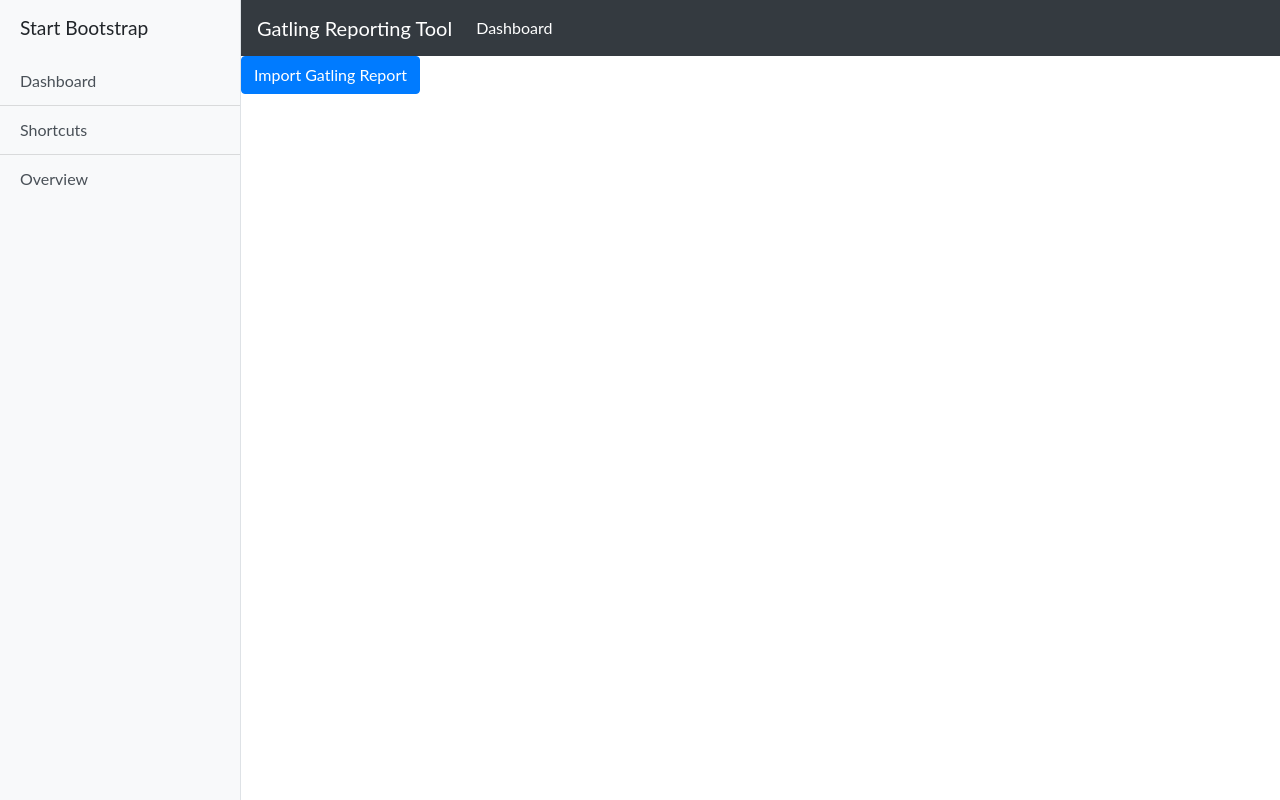
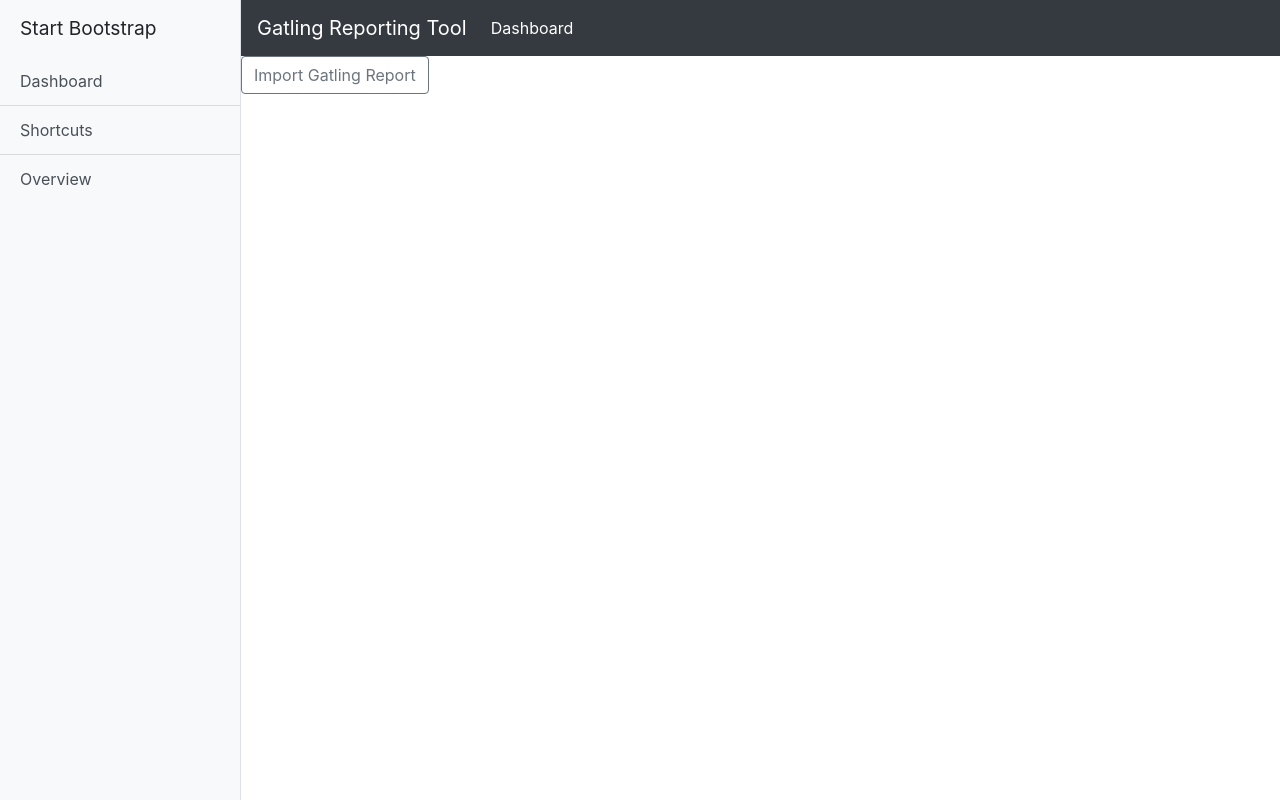
Before and after one commit to francislainy/gatling_tool, a React (Create React App) app: page / in a window 1280 px wide. Built offline with nearby package versions, Linux system fonts and the light colour scheme; no server answers.

Commit message:
Delete more unused code

```diff
--- a/src/components/Content.js
+++ b/src/components/Content.js
@@ -1,8 +1,9 @@
 import React, {useEffect, useState} from 'react';
-import ToolDataService from "../api/ToolDataService";
 import Button from "react-bootstrap/Button";
 import Popup from "./Popup";
 import MainTable from "./MainTable";
+import ToolDataService from "../api/ToolDataService";
+import Modal from "react-bootstrap/Modal";
 
 function Content() {
     const [show, setShow] = useState(false);
@@ -64,7 +65,7 @@ function Content() {
                                 </ul>
                             </div>
                         </nav>
-                        <Button variant="primary" onClick={handleShow}>Import Gatling Report</Button>
+                        <Button variant="outline-secondary" onClick={handleShow}>Import Gatling Report</Button>
                         <Popup show={show} onHide={handleClose}/>
                         {/*if at least one item we can try and populate the table..*/}
                         {dataTableObj !== undefined && dataTableObj.table_items[0] !== undefined &&
--- a/src/components/Popup.js
+++ b/src/components/Popup.js
@@ -39,7 +39,7 @@ const Popup = (props) => {
         return [res, callAPI];
     }
 
-    const [resp, apiMethod] = useFetchData({payload: {"category_name": `${input}`}});
+    const [resp, addCategory] = useFetchData({payload: {"category_name": `${input}`}});
 
     const handleChange = (e) => {
 
@@ -53,21 +53,17 @@ const Popup = (props) => {
                 <Modal.Title>Select Gatling Report Folder {data.categories[0]}</Modal.Title>
             </Modal.Header>
             <Modal.Body>
-
                 <FileDialogue/>
-
                 <select style={{width: "100%"}}>Report Category
                     {data.categories.map((item, i) => {
                         return <option>{item}</option>
                     })}
                 </select>
-
+                <input type="text" onChange={handleChange}/>
                 <button onClick={() => {
-                    apiMethod()
-                }} type="button">Submit data
+                    addCategory()
+                }} type="button">+
                 </button>
-
-                <input type="text" onChange={handleChange}/>
             </Modal.Body>
             <Modal.Footer>
                 <Button variant="outline-secondary" onClick={props.onHide}>
@@ -77,9 +73,7 @@ const Popup = (props) => {
                     OK
                 </Button>
             </Modal.Footer>
-
         </Modal>
-
     );
 }
 
--- a/src/css/FormStyle.css
+++ b/src/css/FormStyle.css
@@ -30,17 +30,7 @@ input[type=file]:valid + .file-dummy {
     background-color: rgba(0, 255, 0, 0.3);
 }
 
-
-/* ===================== BASIC STYLING ===================== */
-
-* {
-    box-sizing: border-box;
-    font-family: 'Lato', sans-serif;
-}
-
-
 .form-group {
     max-width: 500px;
-    margin: auto;
-    margin-bottom: 30px;
+    margin: auto auto 30px;
 }
```
